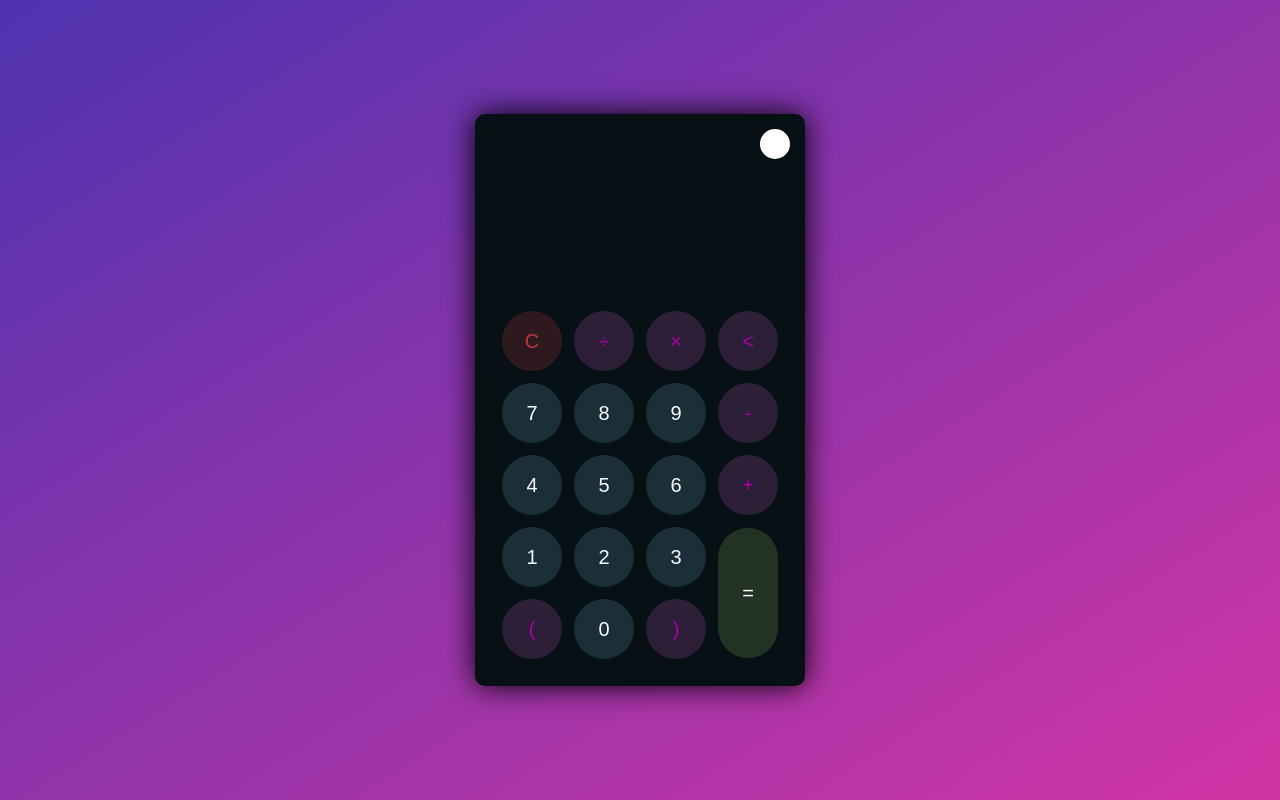
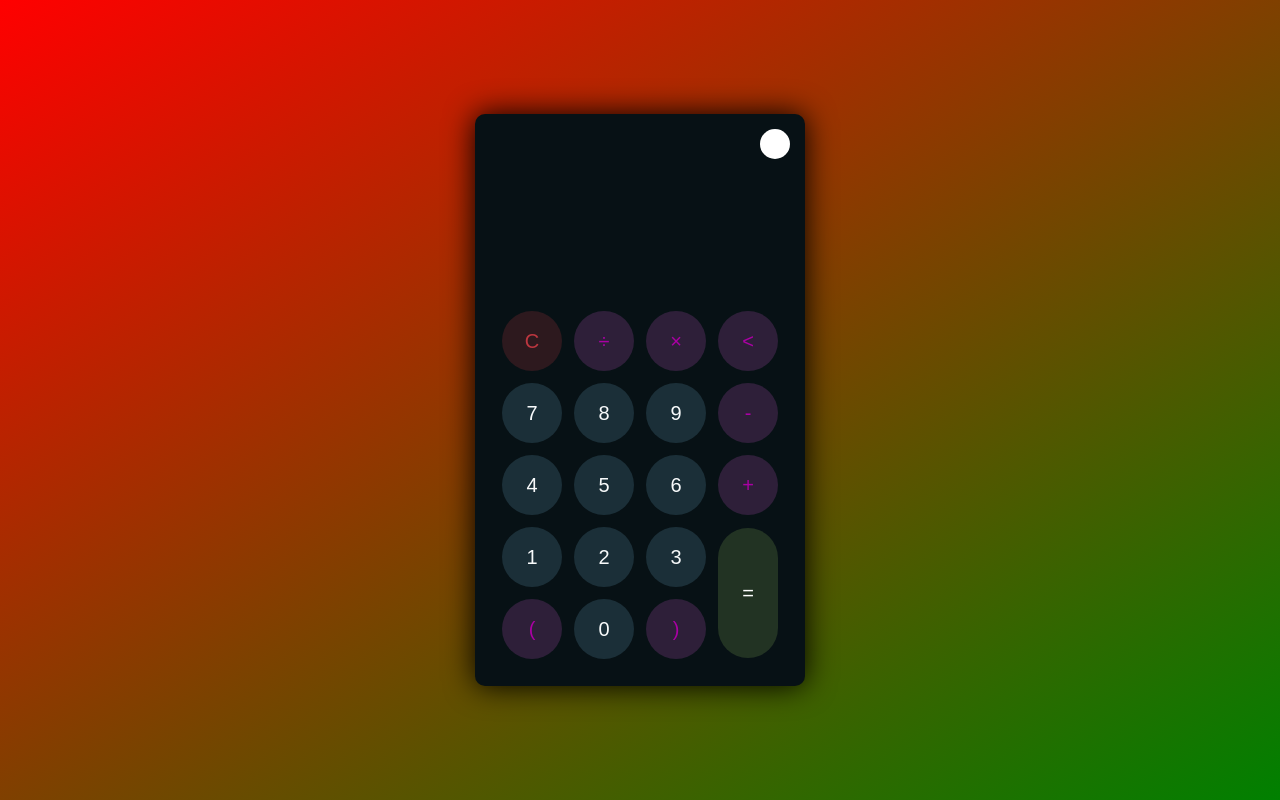
Before and after one commit to gargabhinav119/CalculatorWithSwitch, a plain HTML site: page index.html in a window 1280 px wide. Drawn offline with Linux system fonts and the light colour scheme.

Commit message:
Update style.css

```diff
--- a/style.css
+++ b/style.css
@@ -20,7 +20,7 @@ a {
 
 /* Background style for the entire page */
 body {
-    background-image: linear-gradient(to bottom right, rgba(79, 51, 176, 1.0), rgba(210, 53, 165));
+    background-image: linear-gradient(to bottom right, red, green);
 }
 
 /* Container styling */
```
